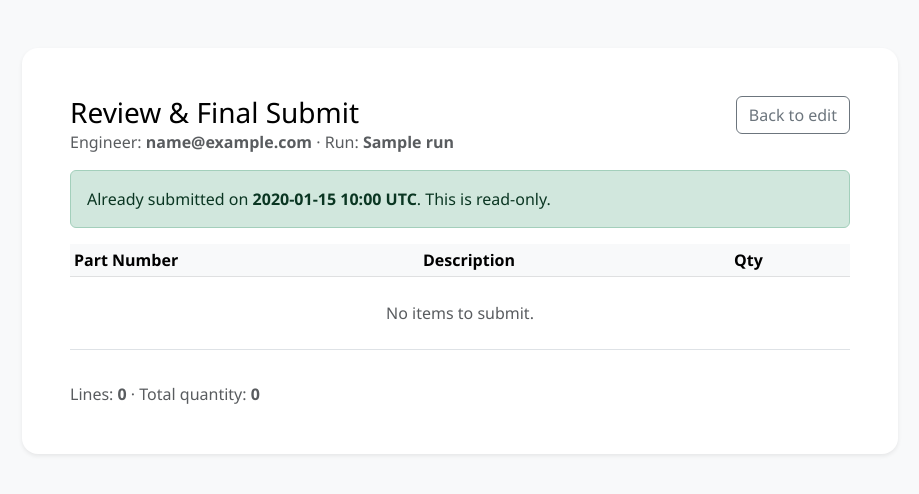
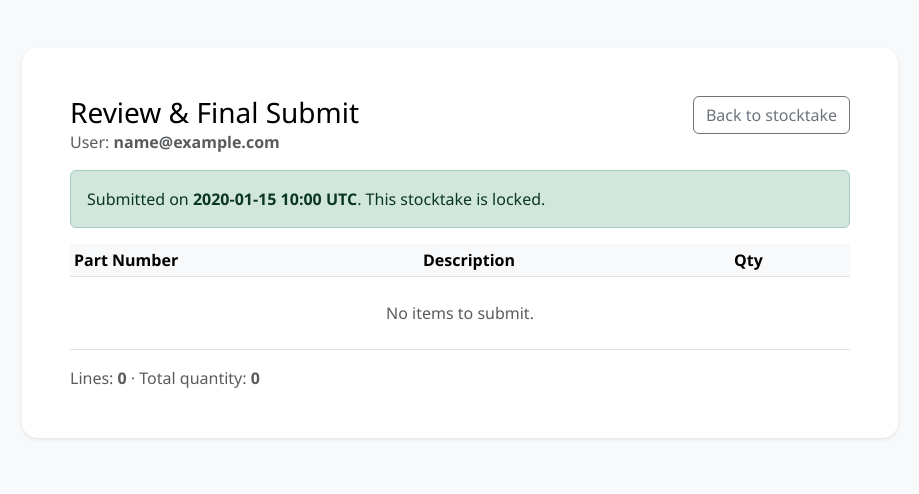
Before and after one commit to tomward0606/PartsProjectMain, a Flask app: a page that uses templates/stocktake_review.html in a window 1280 px wide. Shown: the top 494 px of the page, without its empty margins (180-1099 px from the left). Run offline with Flask 3, Linux system fonts and the light colour scheme; tables that the repository leaves empty hold one stand-in row (values such as "Sample post").

Commit message:
Revise stocktake review HTML structure and content
Updated user label and alert messages for clarity.

```diff
--- a/templates/stocktake_review.html
+++ b/templates/stocktake_review.html
@@ -10,24 +10,26 @@
   <div class="container py-5" style="max-width: 900px;">
     <div class="card shadow-sm border-0 rounded-4">
       <div class="card-body p-4 p-md-5">
+
         <div class="d-flex flex-wrap justify-content-between align-items-start gap-2 mb-2">
           <div>
             <h3 class="mb-0">Review & Final Submit</h3>
-            <div class="text-muted">Engineer: <strong>{{ engineer_email }}</strong> · Run: <strong>{{ run_name }}</strong></div>
+            <div class="text-muted">User: <strong>{{ engineer_email }}</strong></div>
           </div>
+
+          <!-- Always show -->
           <a href="{{ url_for('stocktake_page', engineer_email=engineer_email) }}" class="btn btn-outline-secondary">
-            Back to edit
+            Back to stocktake
           </a>
         </div>
 
         {% if submitted %}
           <div class="alert alert-success mt-3">
-            Already submitted on <strong>{{ submitted_at }}</strong>. This is read-only.
+            Submitted on <strong>{{ submitted_at }}</strong>. This stocktake is locked.
           </div>
         {% else %}
           <div class="alert alert-warning mt-3">
-            <strong>Final submission locks your stocktake.</strong><br>
-            Double-check quantities. If you submit by mistake you’ll need the stocktake lead to reopen it.
+            <strong>Final submission locks your stocktake.</strong> Double-check quantities before submitting.
           </div>
         {% endif %}
 
@@ -55,22 +57,12 @@
           </table>
         </div>
 
-        <div class="d-flex flex-wrap justify-content-between align-items-center mt-2">
-          <div class="text-muted">
-            Lines: <strong>{{ items|length }}</strong> · Total quantity: <strong>{{ total_qty }}</strong>
-          </div>
+        <div class="text-muted">
+          Lines: <strong>{{ items|length }}</strong> · Total quantity: <strong>{{ total_qty }}</strong>
         </div>
 
         {% if not submitted %}
           <hr class="my-4">
-
-          {% with messages = get_flashed_messages(with_categories=true) %}
-            {% if messages %}
-              {% for category, message in messages %}
-                <div class="alert alert-{{ category }} mb-3">{{ message }}</div>
-              {% endfor %}
-            {% endif %}
-          {% endwith %}
 
           <form method="POST" action="{{ url_for('stocktake_submit', engineer_email=engineer_email) }}">
             <div class="form-check mb-3">
@@ -86,15 +78,12 @@
             </div>
 
             <div class="d-flex gap-2">
-              <button class="btn btn-dark btn-lg" {% if items|length == 0 %}disabled{% endif %}>
-                Final Submit
-              </button>
-              <a href="{{ url_for('stocktake_page', engineer_email=engineer_email) }}" class="btn btn-outline-secondary btn-lg">
-                Cancel
-              </a>
+              <button class="btn btn-dark btn-lg" {% if items|length == 0 %}disabled{% endif %}>Final Submit</button>
+              <a href="{{ url_for('stocktake_page', engineer_email=engineer_email) }}" class="btn btn-outline-secondary btn-lg">Cancel</a>
             </div>
           </form>
         {% endif %}
+
       </div>
     </div>
   </div>
```
